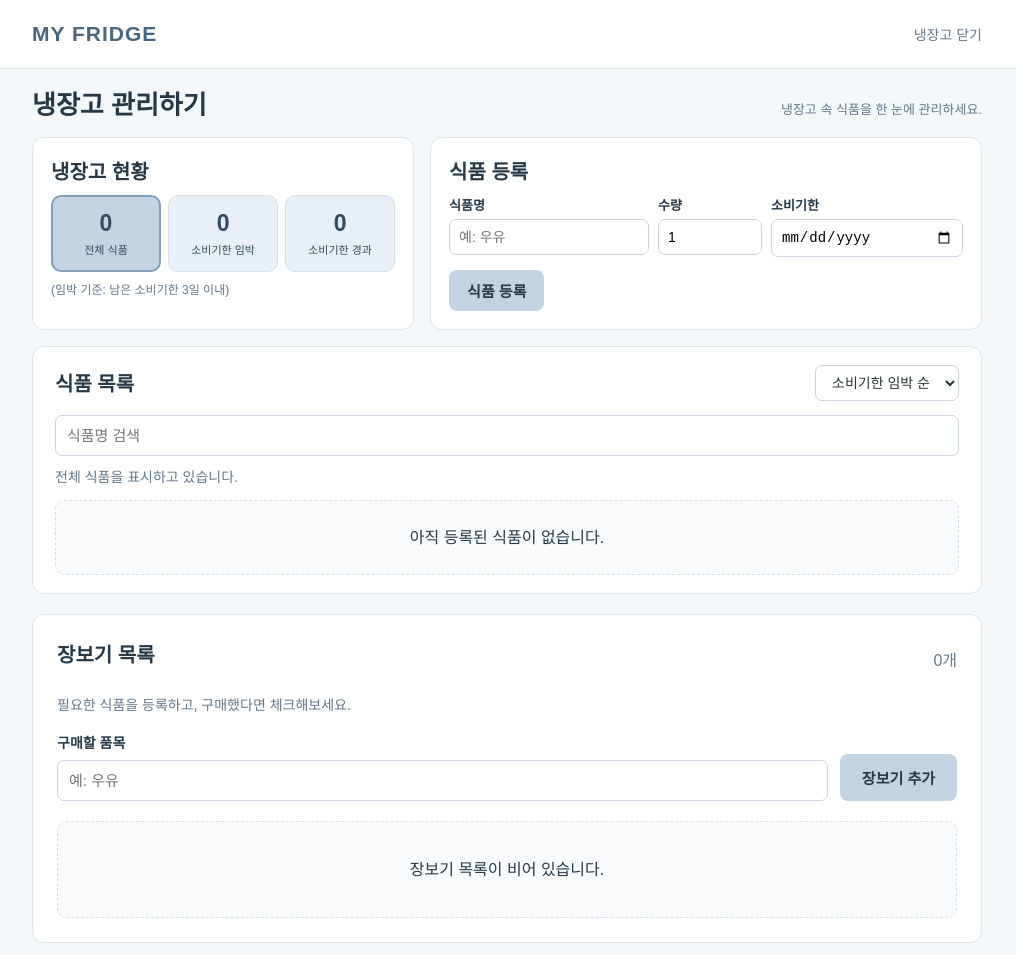
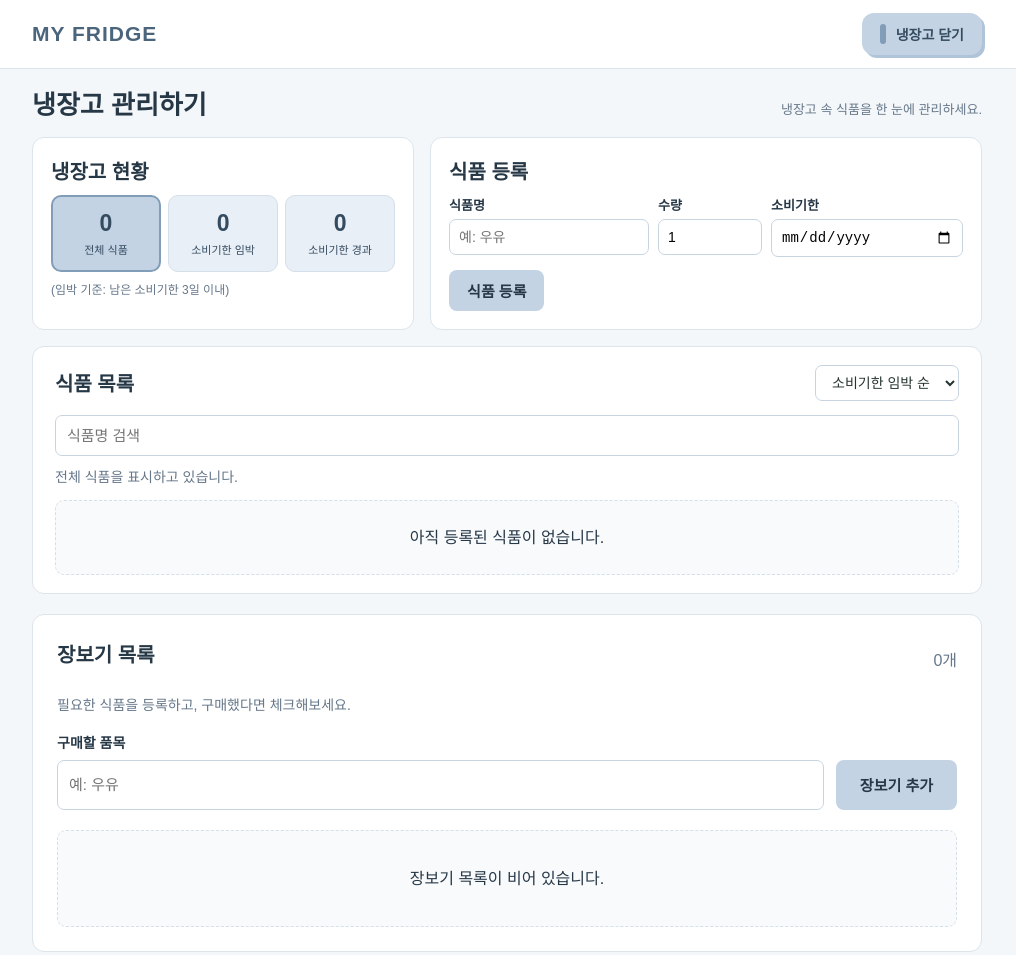
Before and after one commit to Jueun-Ha/my_fridge5, a plain HTML site: page main.html in a window 1280 px wide. Shown: the top 955 px of the page, without its empty margins (133-1149 px from the left). Drawn offline with Linux system fonts and the light colour scheme.

Commit message:
Update style.css

```diff
--- a/style.css
+++ b/style.css
@@ -8,8 +8,37 @@ a { color: inherit; text-decoration: none; }
 .header-content { min-height: 68px; display: flex; align-items: center; justify-content: space-between; }
 .brand { font-size: 21px; font-weight: bold; color: #4B657D; letter-spacing: 1px; }
 .header-note, .header-link, .muted { color: #657789; }
-.header-link { font-size: 14px; }
+
+/* 5주차: 냉장고 닫기 디자인 수정 */
+.header-link {
+  font-size: 14px;
+  display: inline-flex;
+  align-items: center;
+  justify-content: center;
+  min-width: 110px;
+  height: 42px;
+  padding: 0 18px;
+  border-radius: 12px;
+  background: #C3D3E3;
+  color: #344B60;
+  box-shadow: 3px 3px 0 #AFC4D8;
+  font-weight: bold;
+}
+.header-link:hover {
+  background: #AFC4D8;
+}
+.header-link::before {
+  content: "";
+  display: inline-block;
+  width: 6px;
+  height: 20px;
+  margin-right: 10px;
+  border-radius: 999px;
+  background: #819DB7;
+}
+
 .home-main { padding-top: 70px; padding-bottom: 60px; }
+
 /* 5주차: 냉장고 문 디자인 수정 */
 .intro-card { background: #fff; border: 10px solid #C3D3E3; border-radius: 30px; padding: 55px 45px 55px 110px; position: relative; min-height: 400px  box-shadow: 0 5px 0 #DCE4EC; }
 .eyebrow { color: #4B657D; font-weight: bold; font-size: 13px; letter-spacing: 2px; }
@@ -128,6 +157,19 @@ p { line-height: 1.7; }
 
 .shopping-form .field {
   flex: 1;
+}
+
+/* 5주차: 장보기 입력칸과 버튼 높이 맞추기 */
+.shopping-form input {
+  height: 50px;
+}
+
+.shopping-form .primary-button {
+  height: 50px;
+  padding: 0 24px;
+  display: flex;
+  align-items: center;
+  justify-content: center;
 }
 
 /* 장보기 체크박스 */
```
